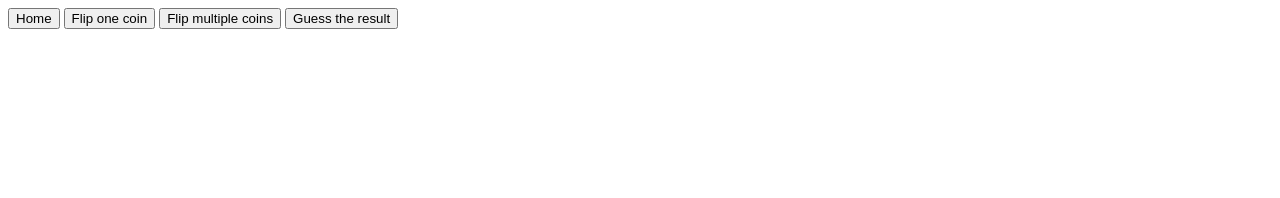
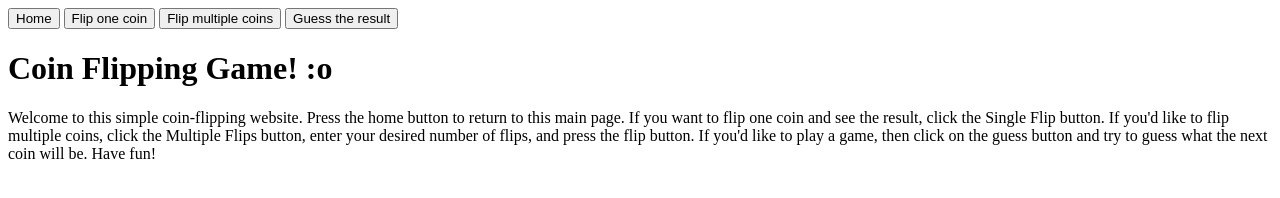
Before and after one commit to comp426-2022-spring/a05-turner-white, a website: page public/index.html in a window 1280 px wide. Drawn offline with Linux system fonts and the light colour scheme.

Commit message:
Added welcome message

```diff
--- a/public/index.html
+++ b/public/index.html
@@ -27,13 +27,14 @@
   </head>
   <body>
     <nav>
-      <button id="homenav">Home</button>
-      <button id="singlenav">Flip one coin</button>
-      <button id="multinav">Flip multiple coins</button>
-      <button id="guessnav">Guess the result</button>
+      <button id="homenav" onclick="detectButton('home')">Home</button>
+      <button id="singlenav" onclick = "detectButton('singleFlip')">Flip one coin</button>
+      <button id="multinav" onclick = "detectButton('multiFlip')">Flip multiple coins</button>
+      <button id="guessnav" onclick = "detectButton('guess')">Guess the result</button>
     </nav>
     <div id="home">
-
+      <h1>Coin Flipping Game! :o</h1>
+      <p>Welcome to this simple coin-flipping website. Press the home button to return to this main page. If you want to flip one coin and see the result, click the Single Flip button. If you'd like to flip multiple coins, click the Multiple Flips button, enter your desired number of flips, and press the flip button. If you'd like to play a game, then click on the guess button and try to guess what the next coin will be. Have fun!</p>
     </div>
     <div id="single" class="hidden">
 
```
